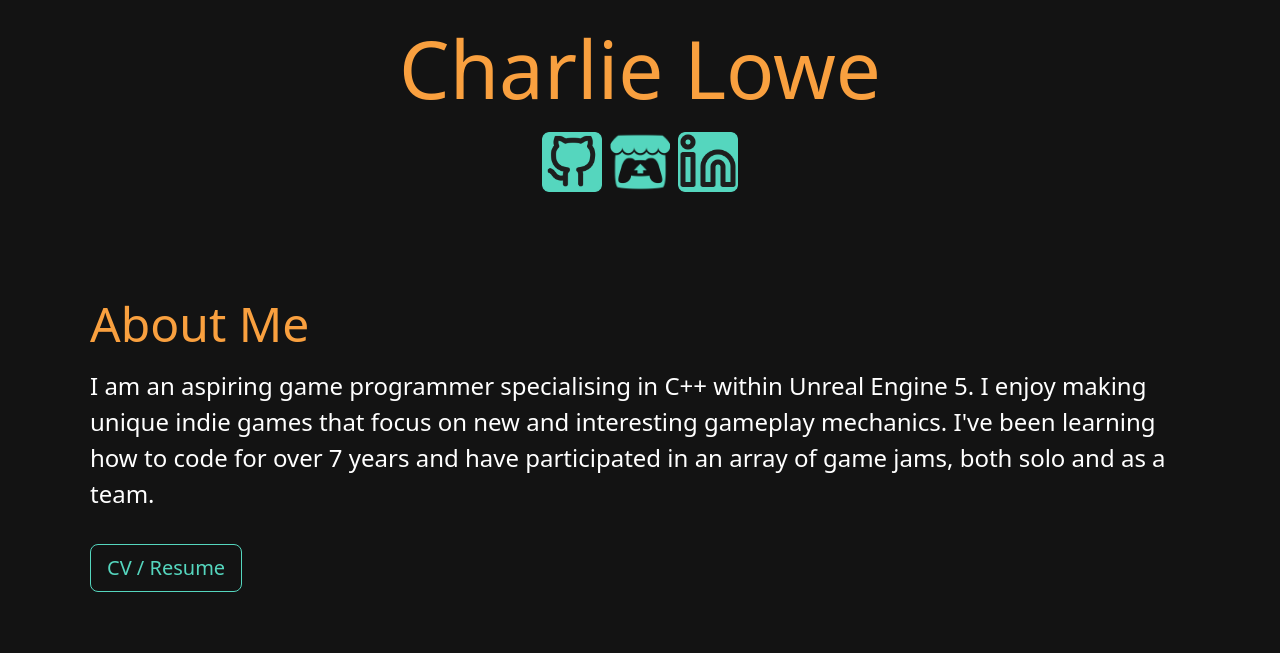
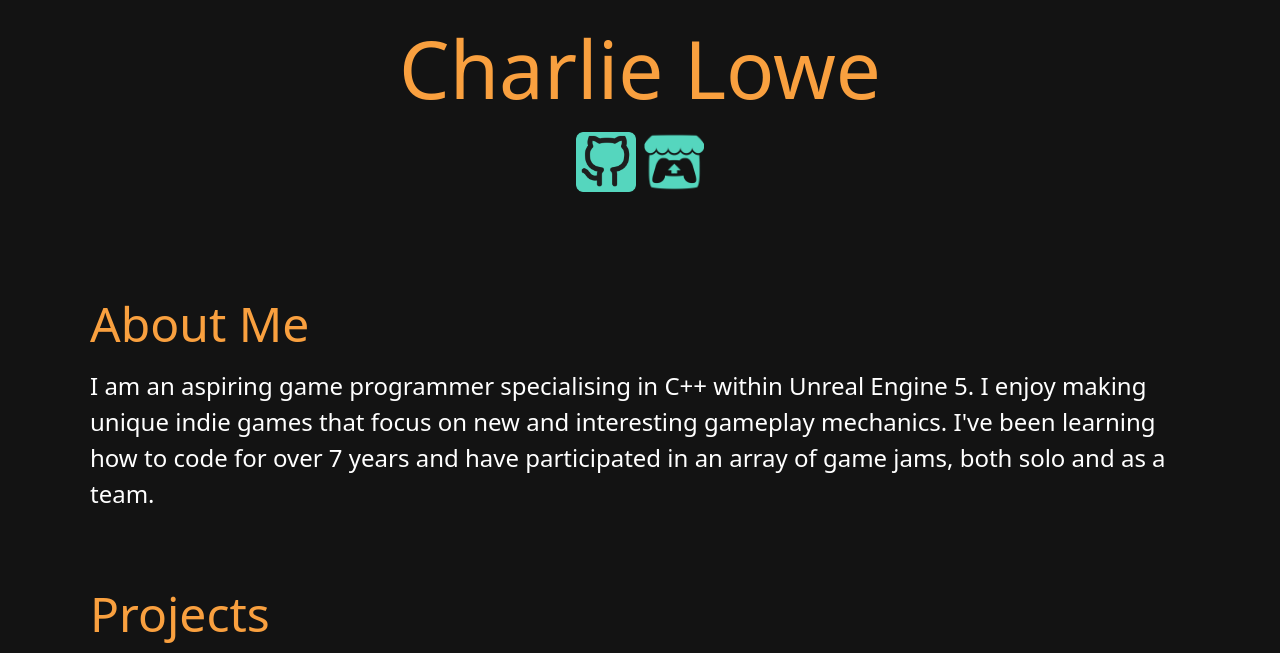
Before and after one commit to charlielowe/charlielowe.github.io, a plain HTML site: page index.html in a window 1280 px wide. Shown: the top 653 px of the page. Drawn offline with nearby package versions, Linux system fonts and the light colour scheme.

Commit message:
Removed CV section and LinkedIn link, also fixed spelling errors

```diff
--- a/index.html
+++ b/index.html
@@ -17,7 +17,7 @@
         <div class="d-flex justify-content-center mb-4">
             <a href="https://github.com/charlielowe" target="_blank"><img class="m-1" src="media/GithubLogo.png" width="60" alt="Github Logo" class="align-top" /></a>
             <a href="https://charlielowe.itch.io/" target="_blank"><img class="m-1" src="media/ItchLogo.png" width="60" alt="Github Logo" class="align-top" /></a>
-            <a href="https://www.linkedin.com/in/charlie-lowe-893ab725b/" target="_blank"><img class="m-1" src="media/LinkedinLogo.png" width="60" alt="Github Logo" class="align-top" /></a>
+
         </div>
 
     </div>
@@ -39,7 +39,6 @@
                 and as a team.
             </p>
         </div>
-        <a href="media/Charlie Lowe CV.pdf" target="_blank" type="button" style="color: var(--blue-colour); border-color: var(--blue-colour);" class="btn btn-outline-primary btn-lg mx-2 my-4">CV / Resume</a>
     </div>
 
     <!-- Blank Space -->
```
Also changed, not shown: bitmapBygones.html (+1 -1 lines).
